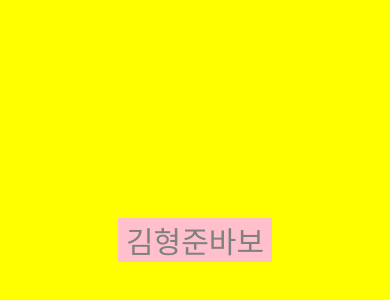
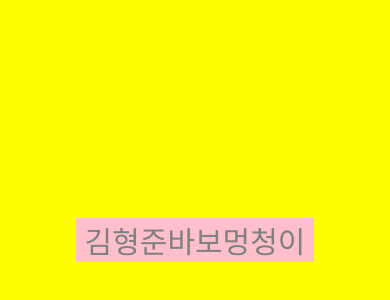
Before and after one commit to HyeongJun02/React-FreshStudy, a React Native app: screen / in a window 390 px wide. Shown: the part 182-482 px from the top of the page. Built offline with nearby package versions, Linux system fonts and the light colour scheme.

Commit message:
study_homework1

```diff
--- a/App.js
+++ b/App.js
@@ -4,7 +4,7 @@ import {View, Text, StyleSheet, TouchableWithoutFeedback} from  'react-native';
 const App = () => {
   return (
     <View style={styles.mainView}>
-      <Text style={styles.mainText}> 김형준바보 </Text>
+      <Text style={styles.mainText}> 김형준바보멍청이 </Text>
     </View>
   )
 }
```
